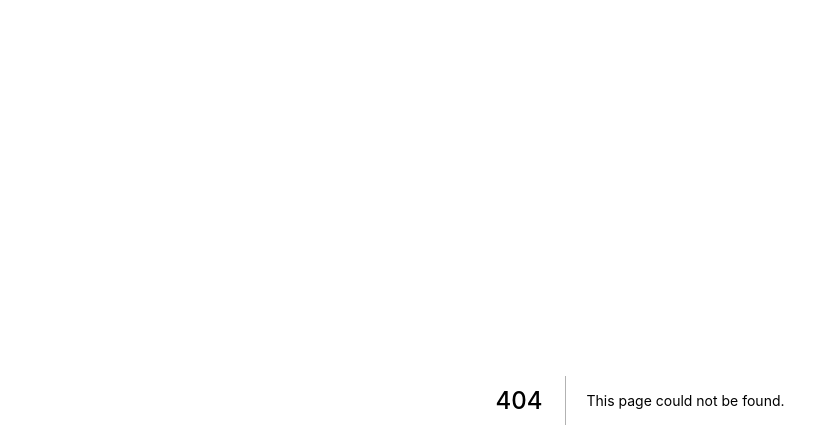
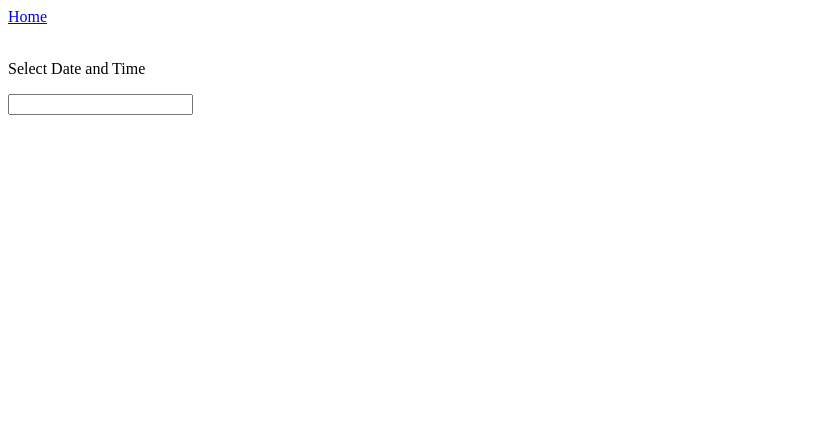
Before and after one commit to cf-rubric/cf-rubric, a Next.js app: page /student in a window 1280 px wide. Before the commit this address had no page. Shown: the top 448 px of the page, without its empty margins (0-839 px from the left). Built offline with nearby package versions, Linux system fonts and the light colour scheme.

Commit message:
added fakerData.js and added fake  name object. useEffect uses fetch to async post to page for now

```diff
--- a/package.json
+++ b/package.json
@@ -8,6 +8,8 @@
     "start": "next start"
   },
   "dependencies": {
+    "axios": "^0.21.1",
+    "axios-hooks": "^2.6.1",
     "chalk": "^4.1.1",
     "cors": "^2.8.5",
     "dotenv": "^9.0.0",
--- /dev/null
+++ b/pages/api/fakeData.js
@@ -0,0 +1,18 @@
+import faker from 'faker';
+
+// Next.js treats any file within pages as an API endpoint
+// your route, then, would be localhost:3000/api/fakeData
+
+// (?.) = optional chaining allows reading a value of a property deep within a chain of connected objects without having to check that each reference in the chain is valid
+// (??) = nullish coalescing operating. logical operator returns the right operand if the left one is null or undefined
+export default (req, res) => {
+  const limit = JSON.parse(req.body)?.limit ?? 10
+  const studentNames = [...new Array(limit)].map((_, index) => {
+    return {
+      index,
+      name: faker.name.findName(),
+    }
+
+  })
+  res.status(200).json(JSON.stringify(studentNames))
+}
--- a/pages/components/schedule.js
+++ b/pages/components/schedule.js
@@ -2,8 +2,9 @@ import Link from 'next/link'
 import React, { useState } from "react";
 import DatePicker from "react-datepicker"
 import "react-datepicker/dist/react-datepicker.css";
+import faker from 'faker';
 
-export default function Schedule (props){
+export default function Schedule (){
     const [selectedDate, setSelectedDate] = useState(null);
     const [schedule, setSchedule] = useState("")
 
--- /dev/null
+++ b/pages/student.js
@@ -0,0 +1,30 @@
+import Link from 'next/link'
+import React, { useState } from "react";
+import DatePicker from "react-datepicker"
+import "react-datepicker/dist/react-datepicker.css";
+
+const faker = require('faker');
+
+export default function Schedule (){
+    const [selectedDate, setSelectedDate] = useState(null);
+
+    const randomName = faker.name.findName();
+
+    return (
+        <div>
+            <Link href="/">Home</Link>
+            <br />
+            <br />
+            <p>Select Date and Time</p>
+            <DatePicker className="border-2"
+                selected={selectedDate}
+                onChange={(date) => setSelectedDate(date)}
+                showTimeSelect
+                timeFormat="HH:mm"
+                timeIntervals={30}
+                timeCaption="time"
+                dateFormat="MM/dd/yyyy h:mm aa"
+            />
+        </div>
+    )
+}
```
Also changed, not shown: pages/index.js (+19 -3 lines), 1 other file (tests, documents, lock files or other folders).
